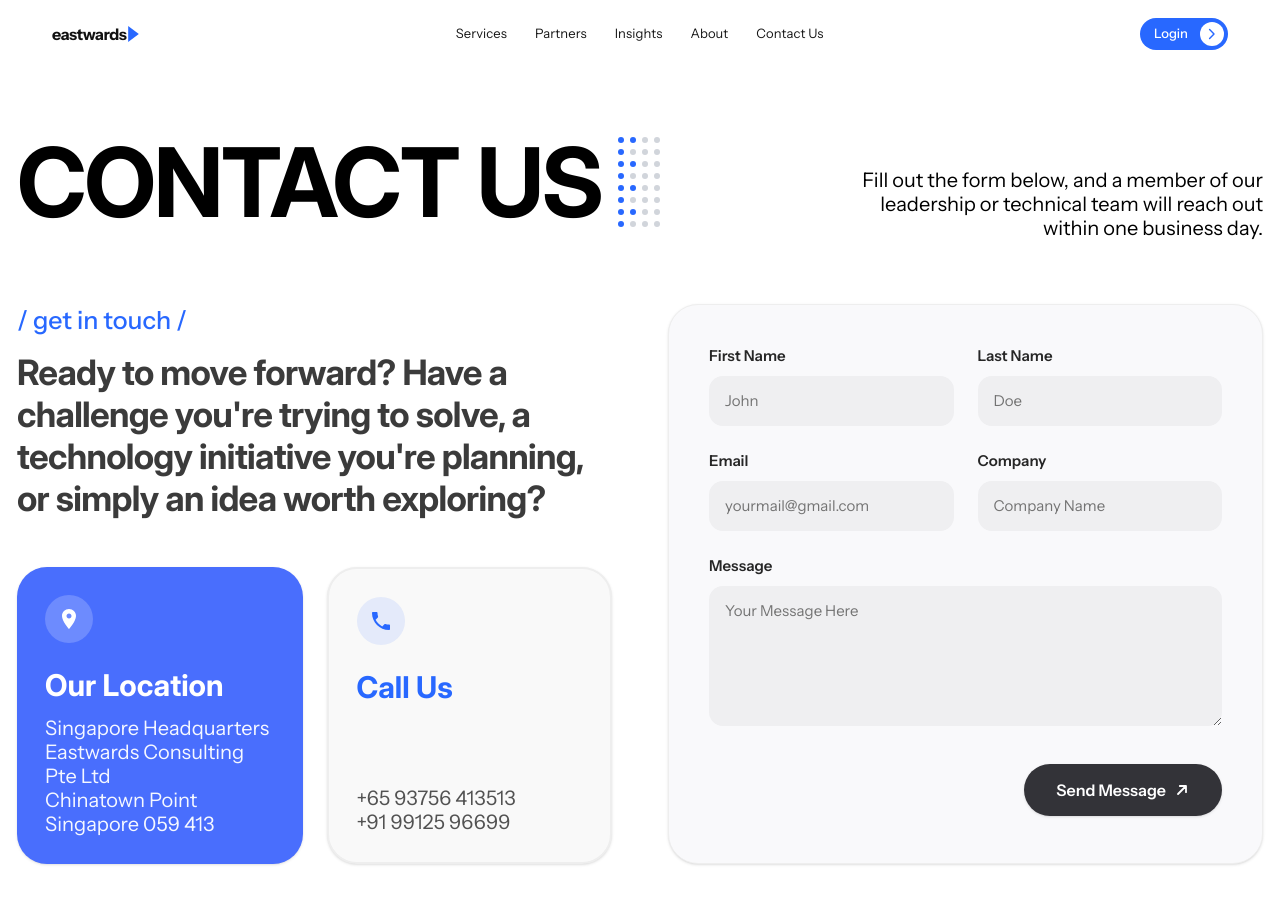
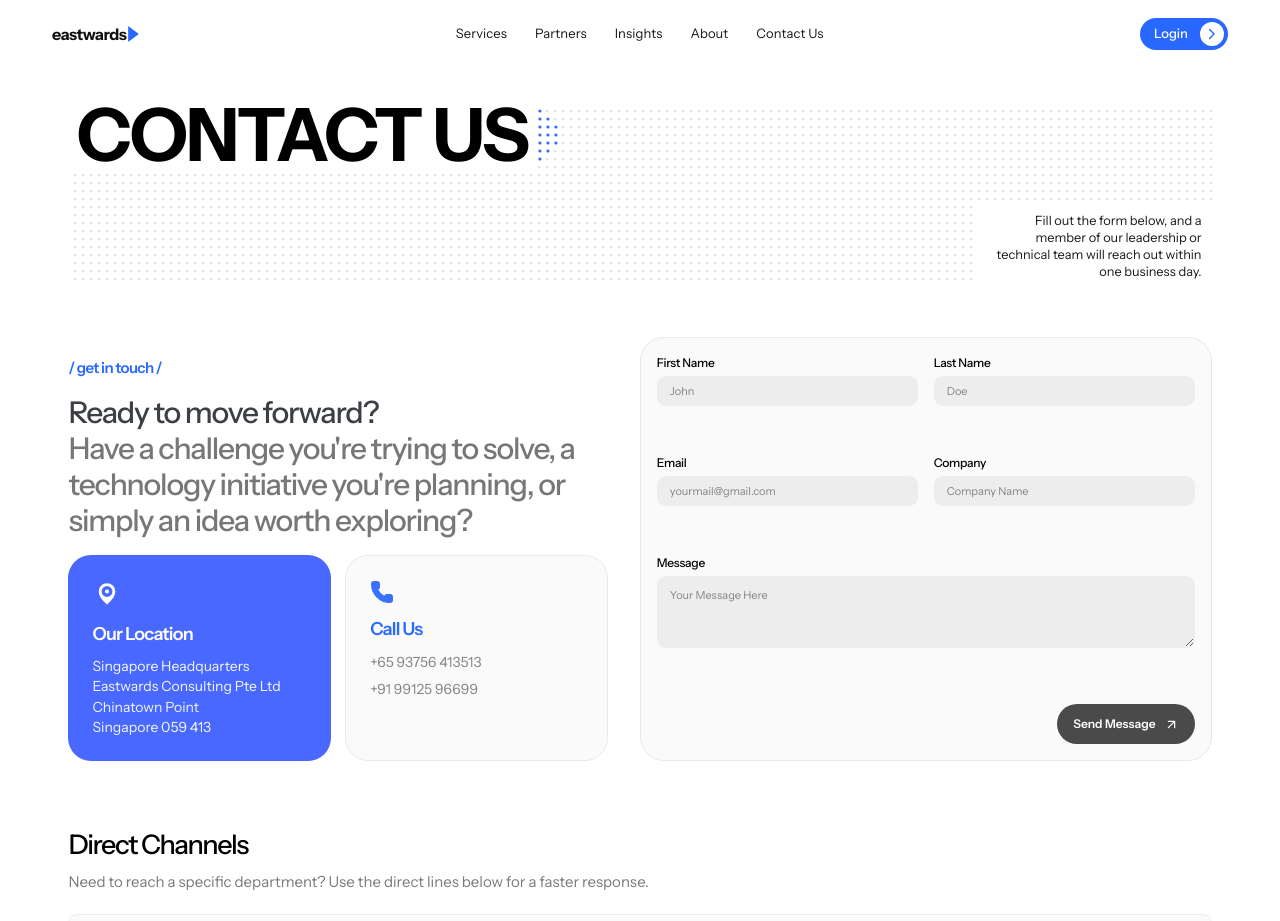
Before and after one commit to wajiha-kulsum/eastwards, a Next.js app: page /contact in a window 1280 px wide. Shown: the top 921 px of the page. Built offline with nearby package versions, Linux system fonts and the light colour scheme.

Commit message:
Point contact route at ContactPage and retire split sections

```diff
--- a/app/contact/page.tsx
+++ b/app/contact/page.tsx
@@ -1,10 +1,6 @@
 import type { Metadata } from "next";
 import { Navbar } from "@/components/Navbar";
-import { ContactHero } from "@/components/contact/ContactHero";
-import { LocationCards } from "@/components/contact/LocationCards";
-import { ContactForm } from "@/components/contact/ContactForm";
-import { DirectChannels } from "@/components/contact/DirectChannels";
-import { Footer } from "@/components/Footer";
+import { ContactPage } from "@/components/contact/ContactPage";
 
 export const metadata: Metadata = {
   title: "Contact Us — Eastwards Consulting",
@@ -12,24 +8,11 @@ export const metadata: Metadata = {
     "Ready to move forward? Have a challenge you're trying to solve or a technology initiative you're planning? Get in touch with Eastwards Consulting.",
 };
 
-export default function ContactPage() {
+export default function ContactRoute() {
   return (
-    <div className="flex min-h-screen flex-col bg-white font-sans text-neutral-800 antialiased">
+    <>
       <Navbar />
-      <main className="flex-1">
-        <ContactHero />
-
-        {/* Two-column interaction section: Location Cards & Form */}
-        <section className="mx-auto mt-12 max-w-[1440px] px-4 md:mt-16 md:px-[17px]">
-          <div className="grid grid-cols-1 gap-10 lg:grid-cols-2 lg:gap-14">
-            <LocationCards />
-            <ContactForm />
-          </div>
-        </section>
-
-        <DirectChannels />
-      </main>
-      <Footer />
-    </div>
+      <ContactPage />
+    </>
   );
 }
--- a/components/contact/ContactForm.tsx
+++ b/components/contact/ContactForm.tsx
@@ -37,10 +37,10 @@ export function ContactForm() {
               <path strokeLinecap="round" strokeLinejoin="round" d="M5 13l4 4L19 7" />
             </svg>
           </div>
-          <h3 className="mt-6 font-display text-2xl font-bold text-neutral-900">
+          <h3 className="mt-6 text-[20px] font-semibold text-neutral-900">
             Message Sent Successfully
           </h3>
-          <p className="mt-2 max-w-sm text-[15px] text-neutral-600">
+          <p className="mt-2 max-w-sm text-[14px] text-neutral-600">
             Thank you for reaching out. A member of our leadership or technical team will be in touch within one business day.
           </p>
           <button
@@ -61,7 +61,7 @@ export function ContactForm() {
             <div>
               <label
                 htmlFor="firstName"
-                className="block text-[15px] font-semibold text-neutral-800"
+                className="block text-[14px] font-semibold text-neutral-800"
               >
                 First Name
               </label>
@@ -72,14 +72,14 @@ export function ContactForm() {
                 placeholder="John"
                 value={formData.firstName}
                 onChange={(e) => setFormData({ ...formData, firstName: e.target.value })}
-                className="mt-2 w-full rounded-[14px] bg-[#EFEFF1] px-4 py-3.5 text-[15px] text-neutral-900 placeholder:text-neutral-500 focus:bg-white focus:outline-none focus:ring-2 focus:ring-primary/40 transition-colors"
+                className="mt-2 w-full rounded-[14px] bg-[#EFEFF1] px-4 py-3.5 text-[14px] text-neutral-900 placeholder:text-neutral-500 focus:bg-white focus:outline-none focus:ring-2 focus:ring-primary/40 transition-colors"
               />
             </div>
 
             <div>
               <label
                 htmlFor="lastName"
-                className="block text-[15px] font-semibold text-neutral-800"
+                className="block text-[14px] font-semibold text-neutral-800"
               >
                 Last Name
               </label>
@@ -90,7 +90,7 @@ export function ContactForm() {
                 placeholder="Doe"
                 value={formData.lastName}
                 onChange={(e) => setFormData({ ...formData, lastName: e.target.value })}
-                className="mt-2 w-full rounded-[14px] bg-[#EFEFF1] px-4 py-3.5 text-[15px] text-neutral-900 placeholder:text-neutral-500 focus:bg-white focus:outline-none focus:ring-2 focus:ring-primary/40 transition-colors"
+                className="mt-2 w-full rounded-[14px] bg-[#EFEFF1] px-4 py-3.5 text-[14px] text-neutral-900 placeholder:text-neutral-500 focus:bg-white focus:outline-none focus:ring-2 focus:ring-primary/40 transition-colors"
               />
             </div>
           </div>
@@ -100,7 +100,7 @@ export function ContactForm() {
             <div>
               <label
                 htmlFor="email"
-                className="block text-[15px] font-semibold text-neutral-800"
+                className="block text-[14px] font-semibold text-neutral-800"
               >
                 Email
               </label>
@@ -111,14 +111,14 @@ export function ContactForm() {
                 placeholder="yourmail@gmail.com"
                 value={formData.email}
                 onChange={(e) => setFormData({ ...formData, email: e.target.value })}
-                className="mt-2 w-full rounded-[14px] bg-[#EFEFF1] px-4 py-3.5 text-[15px] text-neutral-900 placeholder:text-neutral-500 focus:bg-white focus:outline-none focus:ring-2 focus:ring-primary/40 transition-colors"
+                className="mt-2 w-full rounded-[14px] bg-[#EFEFF1] px-4 py-3.5 text-[14px] text-neutral-900 placeholder:text-neutral-500 focus:bg-white focus:outline-none focus:ring-2 focus:ring-primary/40 transition-colors"
               />
             </div>
 
             <div>
               <label
                 htmlFor="company"
-                className="block text-[15px] font-semibold text-neutral-800"
+                className="block text-[14px] font-semibold text-neutral-800"
               >
                 Company
               </label>
@@ -128,7 +128,7 @@ export function ContactForm() {
                 placeholder="Company Name"
                 value={formData.company}
                 onChange={(e) => setFormData({ ...formData, company: e.target.value })}
-                className="mt-2 w-full rounded-[14px] bg-[#EFEFF1] px-4 py-3.5 text-[15px] text-neutral-900 placeholder:text-neutral-500 focus:bg-white focus:outline-none focus:ring-2 focus:ring-primary/40 transition-colors"
+                className="mt-2 w-full rounded-[14px] bg-[#EFEFF1] px-4 py-3.5 text-[14px] text-neutral-900 placeholder:text-neutral-500 focus:bg-white focus:outline-none focus:ring-2 focus:ring-primary/40 transition-colors"
               />
             </div>
           </div>
@@ -148,7 +148,7 @@ export function ContactForm() {
               placeholder="Your Message Here"
               value={formData.message}
               onChange={(e) => setFormData({ ...formData, message: e.target.value })}
-              className="mt-2 w-full resize-y rounded-[14px] bg-[#EFEFF1] px-4 py-3.5 text-[15px] text-neutral-900 placeholder:text-neutral-500 focus:bg-white focus:outline-none focus:ring-2 focus:ring-primary/40 transition-colors"
+              className="mt-2 w-full resize-y rounded-[14px] bg-[#EFEFF1] px-4 py-3.5 text-[14px] text-neutral-900 placeholder:text-neutral-500 focus:bg-white focus:outline-none focus:ring-2 focus:ring-primary/40 transition-colors"
             />
           </div>
 
@@ -157,7 +157,7 @@ export function ContactForm() {
             <button
               type="submit"
               disabled={status === "submitting"}
-              className="inline-flex h-[52px] items-center gap-2 rounded-full bg-[#333338] px-8 text-[16px] font-semibold text-white shadow-sm transition-all hover:bg-neutral-900 hover:brightness-110 active:scale-[0.98] disabled:opacity-60"
+              className="inline-flex h-[52px] items-center gap-2 rounded-full bg-[#333338] px-8 text-[15px] font-semibold text-white shadow-sm transition-all hover:bg-neutral-900 hover:brightness-110 active:scale-[0.98] disabled:opacity-60"
             >
               {status === "submitting" ? (
                 "Sending..."
--- a/components/contact/ContactHero.tsx
+++ b/components/contact/ContactHero.tsx
@@ -1,19 +1,32 @@
 import { contact } from "@/lib/content";
 
+/* Design dot field: 5px dots on a 10px pitch, thinning out towards the right. */
+const DOT_FIELD =
+  "bg-[radial-gradient(circle,#d9d9d9_2.5px,transparent_3px)] [background-size:10px_10px] [mask-image:linear-gradient(to_right,#000_55%,transparent_95%)]";
+
+/* Hero accent, straight from the design: 12 × 8 dots on a 10px pitch. The
+   first column is solid blue, the second is blue through its middle four
+   rows, and the bottom four cells of the last column are left empty. */
 function ContactDotGrid() {
   return (
     <div
       aria-hidden="true"
-      className="hidden grid-cols-4 gap-1.5 self-center sm:grid"
+      className="hidden shrink-0 grid-cols-[repeat(12,5px)] gap-[5px] self-center sm:grid"
     >
-      {Array.from({ length: 32 }).map((_, i) => {
-        const col = i % 4;
-        const isBlue = col === 0 || (col === 1 && (i % 8 < 4));
+      {Array.from({ length: 96 }).map((_, i) => {
+        const col = i % 12;
+        const row = Math.floor(i / 12);
+        const blue = col === 0 || (col === 1 && row >= 1 && row <= 4);
+
         return (
           <span
             key={i}
-            className={`h-1.5 w-1.5 rounded-full ${
-              isBlue ? "bg-primary" : "bg-[#D1D5DB]"
+            className={`h-[5px] w-[5px] rounded-full ${
+              col === 11 && row >= 4
+                ? ""
+                : blue
+                  ? "bg-[#236FFB]"
+                  : "bg-[#D9D9D9]"
             }`}
           />
         );
@@ -25,26 +38,30 @@ function ContactDotGrid() {
 export function ContactHero() {
   return (
     <section className="relative mx-auto max-w-[1440px] px-4 pt-10 sm:px-8 md:px-[17px] lg:pt-14">
-      {/* Subtle background dot matrix texture */}
-      <div
-        aria-hidden="true"
-        className="pointer-events-none absolute inset-x-4 top-0 -z-10 h-64 bg-[radial-gradient(#e5e7eb_1px,transparent_1px)] [background-size:16px_16px] [mask-image:radial-gradient(ellipse_60%_60%_at_50%_40%,#000_70%,transparent_100%)] opacity-70"
-      />
-
       <div className="flex flex-col justify-between gap-6 md:flex-row md:items-end">
-        {/* Title + Dot Matrix Graphic */}
-        <div className="flex items-center gap-4">
-          <h1 className="font-display text-5xl font-bold tracking-tight text-black sm:text-6xl md:text-7xl lg:text-[96px] lg:leading-[116px]">
+        {/* Title + dot matrix graphic, with the field running on to its right */}
+        <div className="flex min-w-0 flex-1 items-center gap-[14px]">
+          <h1 className="text-[48px] font-bold leading-[1.05] tracking-tight text-black sm:text-[60px] md:text-[72px] lg:text-[96px] lg:leading-[116px]">
             {contact.title}
           </h1>
           <ContactDotGrid />
+          <span
+            aria-hidden="true"
+            className={`hidden h-20 min-w-0 flex-1 self-center md:block ${DOT_FIELD}`}
+          />
         </div>
 
         {/* Right-aligned subtitle note */}
-        <p className="max-w-[415px] text-[15px] font-normal leading-6 text-black sm:text-[17px] md:text-right lg:text-[20px]">
+        <p className="max-w-[415px] text-[15px] leading-[1.4] text-black sm:text-[17px] md:text-right">
           {contact.subtitle}
         </p>
       </div>
+
+      {/* Second dot band, tucked under the headline row */}
+      <span
+        aria-hidden="true"
+        className={`mt-11 hidden h-[70px] w-full md:block ${DOT_FIELD}`}
+      />
     </section>
   );
 }
--- a/components/contact/LocationCards.tsx
+++ b/components/contact/LocationCards.tsx
@@ -7,11 +7,9 @@ export function LocationCards() {
     <div className="flex flex-col justify-between">
       {/* Eyebrow + main narrative headline */}
       <div>
-        <SectionLabel className="text-xl font-medium text-primary sm:text-2xl lg:text-[25px]">
-          {contact.eyebrow}
-        </SectionLabel>
+        <SectionLabel>{contact.eyebrow}</SectionLabel>
 
-        <h2 className="mt-3.5 max-w-[675px] font-display text-2xl font-medium leading-snug tracking-[-0.02em] text-neutral-800/90 sm:text-3xl lg:text-[35px] lg:leading-[42px]">
+        <h2 className="mt-3.5 max-w-[675px] text-[22px] font-semibold leading-[1.3] tracking-tight text-ink">
           {contact.headline}
         </h2>
       </div>
@@ -24,12 +22,12 @@ export function LocationCards() {
             <div className="flex h-12 w-12 items-center justify-center rounded-full bg-white/20">
               <LocationPin className="h-6 w-6 text-white" />
             </div>
-            <h3 className="mt-6 font-display text-2xl font-bold lg:text-[30px] lg:leading-[36px]">
+            <h3 className="mt-6 text-[19px] font-semibold">
               {contact.location.title}
             </h3>
           </div>
 
-          <address className="not-italic text-[15px] font-normal leading-6 text-white/95 sm:text-[17px] lg:text-[20px] lg:leading-[24px]">
+          <address className="not-italic text-[14px] leading-[1.5] text-white/95">
             <p>{contact.location.headquarters}</p>
             <p>{contact.location.company}</p>
             <p>{contact.location.building}</p>
@@ -43,12 +41,12 @@ export function LocationCards() {
             <div className="flex h-12 w-12 items-center justify-center rounded-full bg-primary/10">
               <PhoneIcon className="h-6 w-6 text-primary" />
             </div>
-            <h3 className="mt-6 font-display text-2xl font-bold text-primary lg:text-[30px] lg:leading-[36px]">
+            <h3 className="mt-6 text-[19px] font-semibold text-primary">
               {contact.call.title}
             </h3>
           </div>
 
-          <div className="text-[15px] font-normal leading-6 text-neutral-600 sm:text-[17px] lg:text-[20px] lg:leading-[24px]">
+          <div className="text-[14px] leading-[1.5] text-neutral-600">
             {contact.call.phones.map((phone) => (
               <p key={phone}>
                 <a
```
Also changed, not shown: components/contact/DirectChannels.tsx (+4 -4 lines).
